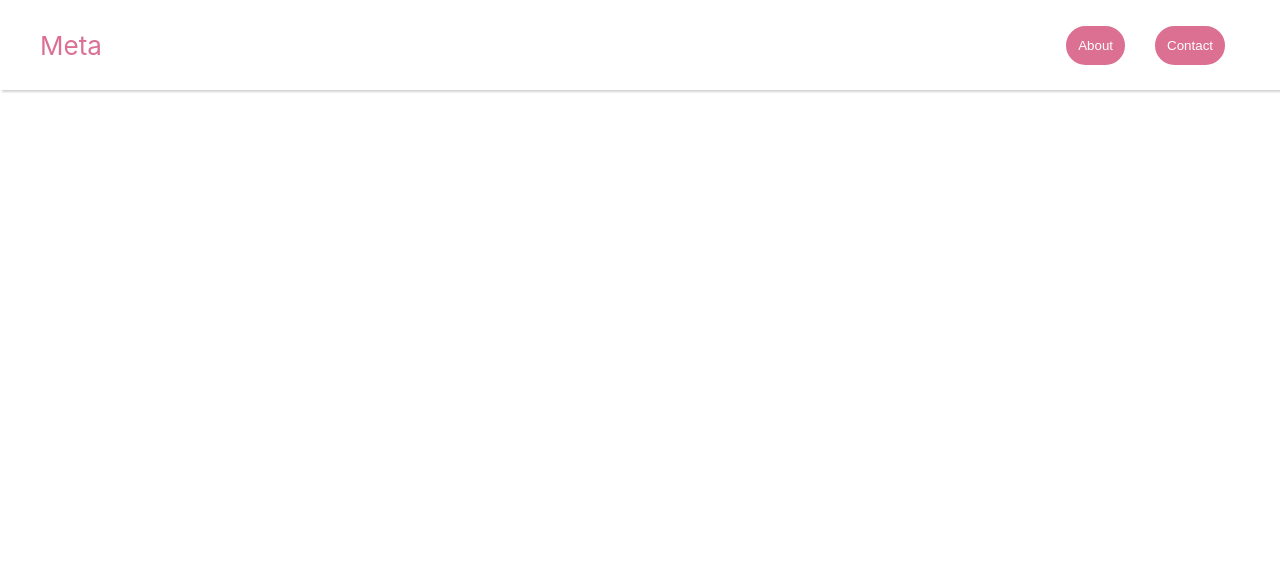
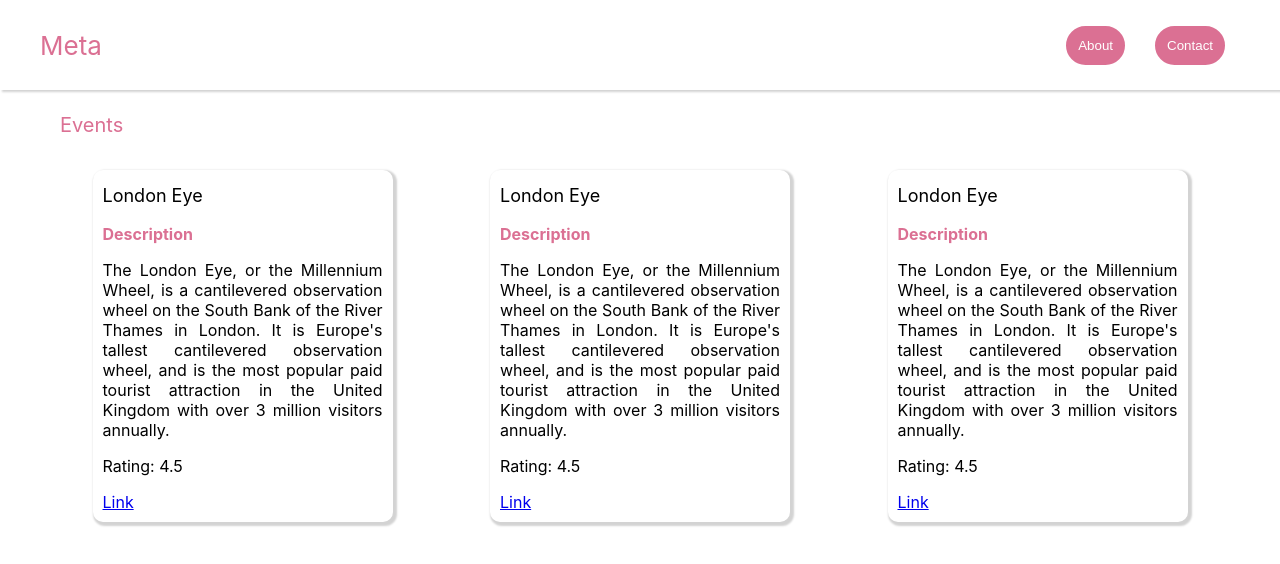
Before and after one commit to crotchetycrow/Metapp-Frontend, a React (Create React App) app in the folder metapp-frontend/: page / in a window 1280 px wide. Shown: the top 564 px of the page. Built offline with nearby package versions, Linux system fonts and the light colour scheme.

Commit message:
Dummy data and imporved nav-bar has been added

```diff
--- a/metapp-frontend/src/App.js
+++ b/metapp-frontend/src/App.js
@@ -1,13 +1,17 @@
 import './App.css';
+import { useState } from 'react'
 import NavBar from './components/NavBar/NavBar'
-import HeadPharagraph from './components/HeadParagraph/HeadPharagraph'
-
+import Events from './components/Events/Events'
+import EventsData from './components/Data/DummyData';
 
 function App() {
+
+  const [Data, setData] = useState(EventsData)
 
   return (
     <div className="App">
       <NavBar/>
+      <Events data={Data}/>
     </div>
 
   );
--- /dev/null
+++ b/metapp-frontend/src/components/Data/DummyData.js
@@ -0,0 +1,7 @@
+// Dummy data for the app.
+
+const EventsData = [{'id': '1', 'event': ['London Eye', "The London Eye, or the Millennium Wheel, is a cantilevered observation wheel on the South Bank of the River Thames in London. It is Europe's tallest cantilevered observation wheel, and is the most popular paid tourist attraction in the United Kingdom with over 3 million visitors annually."], 'reviewDate': [{'stars': '4.5', 'reviews': '133, 444'}], 'links': 'https://www.londoneye.com/'},
+{'id': '1', 'event': ['London Eye', "The London Eye, or the Millennium Wheel, is a cantilevered observation wheel on the South Bank of the River Thames in London. It is Europe's tallest cantilevered observation wheel, and is the most popular paid tourist attraction in the United Kingdom with over 3 million visitors annually."], 'reviewDate': [{'stars': '4.5', 'reviews': '133, 444'}], 'links': 'https://www.londoneye.com/'},
+{'id': '1', 'event': ['London Eye', "The London Eye, or the Millennium Wheel, is a cantilevered observation wheel on the South Bank of the River Thames in London. It is Europe's tallest cantilevered observation wheel, and is the most popular paid tourist attraction in the United Kingdom with over 3 million visitors annually."], 'reviewDate': [{'stars': '4.5', 'reviews': '133, 444'}], 'links': 'https://www.londoneye.com/'}]
+
+export default EventsData
--- /dev/null
+++ b/metapp-frontend/src/components/EventItem/EventItem.css
@@ -0,0 +1,20 @@
+.EventItem{
+    width: 280px;
+    margin: 10px 5px;
+    box-shadow: 2px 2px 2px 2px lightgray;
+    border-radius: 10px;
+    padding: 10px;
+}
+
+.description{
+    text-align: justify;
+}
+
+.title{
+    margin-top: 5px;
+    font-size: 18px;
+}
+
+.des{
+    color: palevioletred;
+}
--- /dev/null
+++ b/metapp-frontend/src/components/EventItem/EventItem.js
@@ -0,0 +1,15 @@
+import './EventItem.css'
+
+function EventItem(props){
+    return(
+        <div className='EventItem'>
+            <p className='title'>{props.title}</p>
+            <p className='des'><b>Description</b></p>
+            <p className='description'>{props.des}</p>
+            <p>Rating: {props.rateing}</p>
+            <a href={props.link}>Link</a>
+        </div>
+    )
+}
+
+export default EventItem
--- /dev/null
+++ b/metapp-frontend/src/components/Events/Events.css
@@ -0,0 +1,21 @@
+.Events{
+    width: 100%;
+    display: flex;
+    flex-direction: row;
+    flex-wrap: wrap;
+    justify-content: space-evenly;
+}
+
+.EventTitleCon{
+    width: 100%;
+    height: 70px;
+    display: flex;
+    align-items: center;
+    justify-content: flex-start;
+}
+
+.EventTitleCon p{
+    margin-left: 60px;
+    font-size: 20px;
+    color: palevioletred;
+}
--- /dev/null
+++ b/metapp-frontend/src/components/Events/Events.js
@@ -0,0 +1,20 @@
+import './Events.css'
+import EventItem from '../EventItem/EventItem'
+
+function Events(props){
+
+    return(
+        <div>
+            <div className='EventTitleCon'>
+                <p>Events</p>
+            </div>
+            <div className='Events'>
+                {props.data.map((item) => {
+                return <EventItem title={item['event'][0]} des={item['event'][1]} rateing={item['reviewDate'][0]['stars']} link={item['links']}/>
+                })}
+            </div>
+        </div>
+    )
+}
+
+export default Events
```
